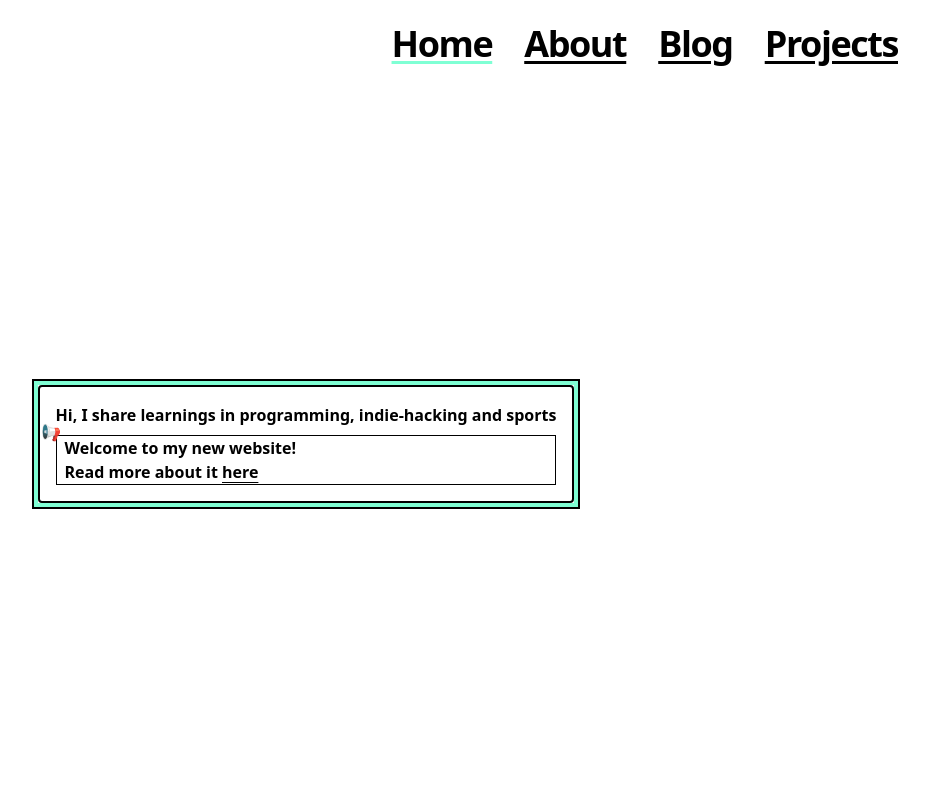
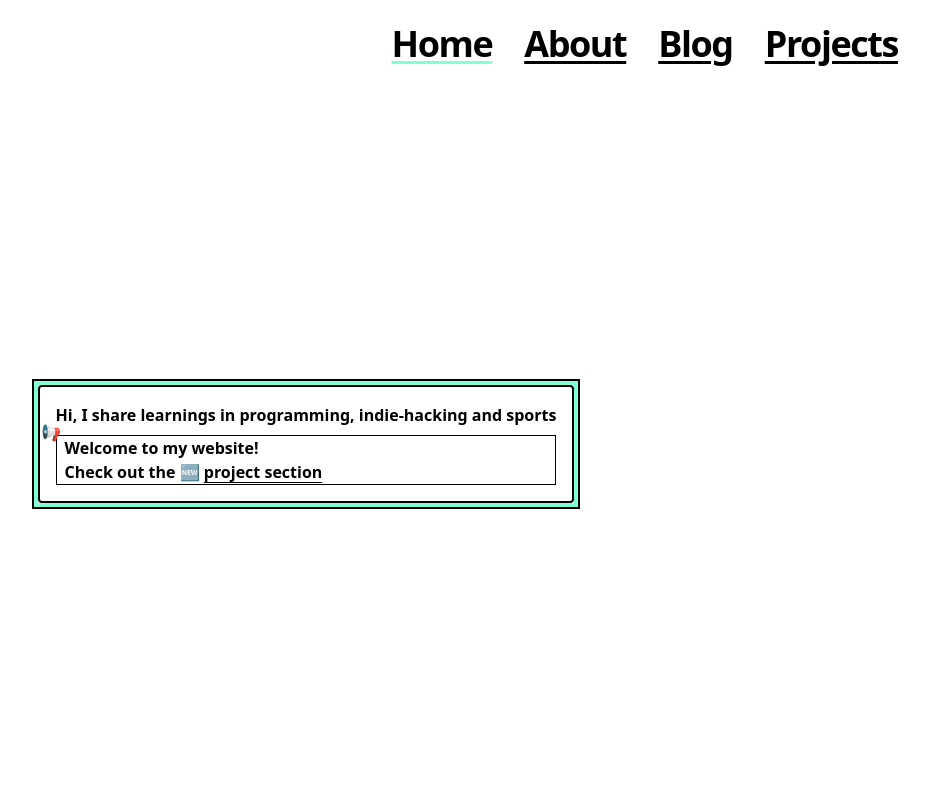
Before and after one commit to adriankast/nextjs-homepage, a Next.js app: page / in a window 1280 px wide. Shown: the top 800 px of the page, without its empty margins (334-1263 px from the left). Built offline with nearby package versions, Linux system fonts and the light colour scheme.

Commit message:
finetune projects

```diff
--- a/_projects/mutual-basis.json
+++ b/_projects/mutual-basis.json
@@ -1,5 +1,5 @@
 {
-  "name": "MutualBasis Website",
+  "name": "MutualBasis",
   "description": "The new corporate representation for MutualBasis GmbH. A website based on the Wordpress CMS, with a modern design.",
   "url": "https://mutualbasis.de",
   "date": "2022-03-06",
--- a/_projects/tax7.json
+++ b/_projects/tax7.json
@@ -1,5 +1,5 @@
 {
-  "name": "tax7 Website",
+  "name": "tax7",
   "description": "The renewed presence of tax7 GmbH. Implemented with the WordPress CMS for easy maintenance.",
   "url": "https://tax7.de/",
   "date": "2024-11-01",
--- a/components/news.tsx
+++ b/components/news.tsx
@@ -4,12 +4,12 @@ export default function News() {
   return (
     <div className="font-bold border border-black mt-2">
       <span className="absolute -m-4">📢</span>
-      <span className="p-2">Welcome to my new website!</span>
+      <span className="p-2">Welcome to my website!</span>
       <br />
       <span className="p-2">
-        Read more about it{" "}
-        <Link href="/about" className="underline hover:underline-offset-2">
-          here
+        Check out the 🆕{" "}
+        <Link href="/projects" className="underline hover:underline-offset-2">
+        project section
         </Link>
       </span>
     </div>
```
